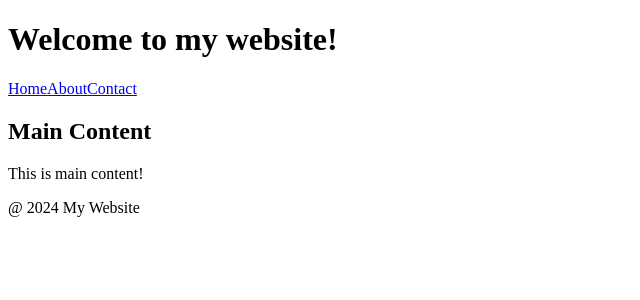
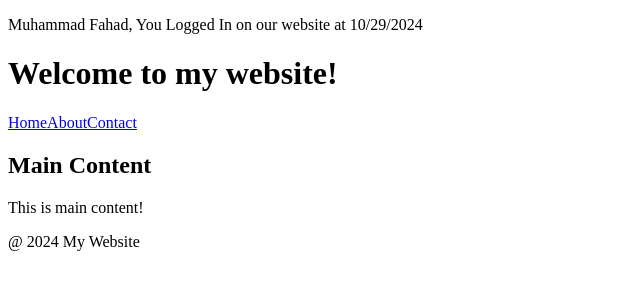
Before and after one commit to faha-d/React.js, a React (Vite) app: page / in a window 1280 px wide. Shown: the top 300 px of the page, without its empty margins (0-640 px from the left). Built offline with nearby package versions, Linux system fonts and the light colour scheme.

Commit message:
Expressions in react

```diff
--- a/src/App.jsx
+++ b/src/App.jsx
@@ -1,9 +1,11 @@
 import Header from "./components/Header";
 import Content from "./components/Content";
 import Footer from "./components/Footer";
+import Greet from "./components/Greeting";
 const App = () => {
   return (
     <div className="App">
+      <Greet/>
       <Header />
       <Content />
       <Footer />
--- a/src/components/Greeting.jsx
+++ b/src/components/Greeting.jsx
@@ -1,8 +1,12 @@
 const Greet = () => {
+  const myName = "Muhammad Fahad";
+  const message = "You Logged In on our website at";
+  const currentDate = new Date().toLocaleDateString();
+  const fullMessage = `${myName}, ${message} ${currentDate}`;
+
   return (
     <section>
-      <h1> Hello World! </h1>
-      <p>Welcome to Learning JSX!</p>
+      <p>{fullMessage}</p>
     </section>
   );
 };
```
